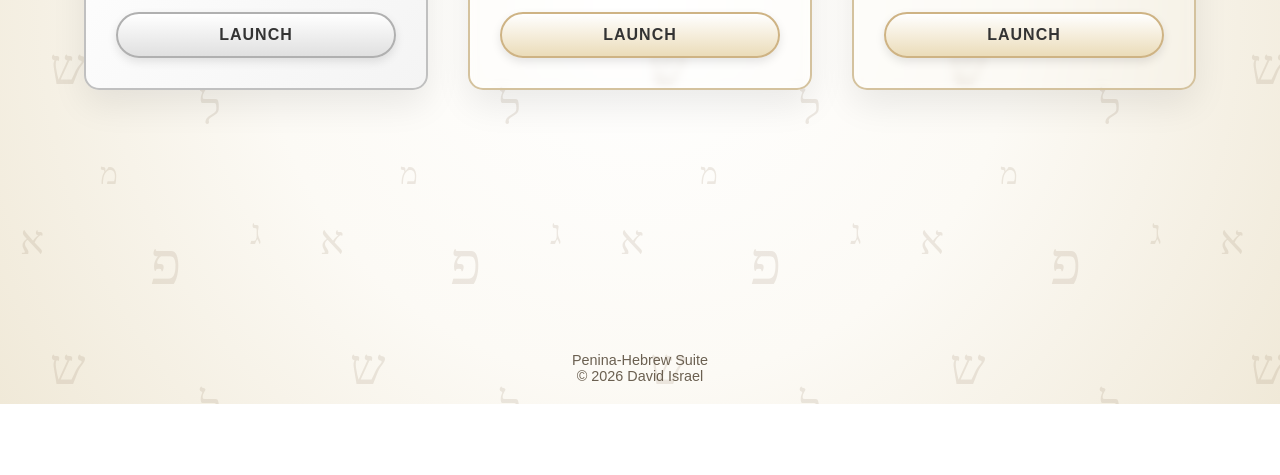
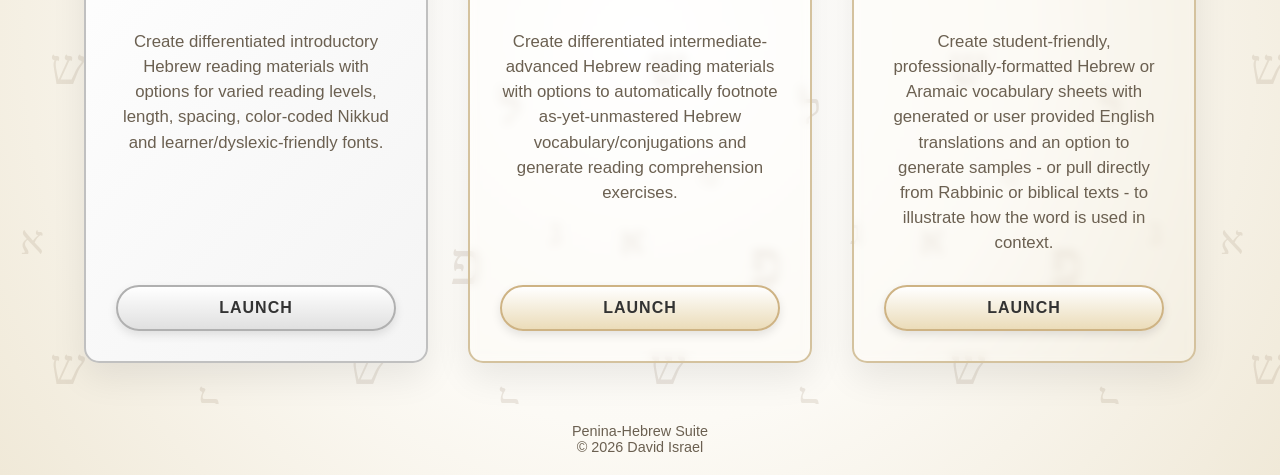
Before and after one commit to rdaisrael/Penina, a website: page index.html in a window 1280 px wide. Shown: the part 396-871 px from the top of the page. Before the commit the page ends 800 px from the top, so only its background shows below. Drawn offline with Linux system fonts and the light colour scheme.

Commit message:
Add files via upload

```diff
--- a/index.html
+++ b/index.html
@@ -211,7 +211,7 @@
                 <img src="/penina-logo.png" alt="Penina Silver Logo">
             </div>
             <h2>Penina<br>Hebrew Reader</h2>
-
+            <p>Create differentiated introductory Hebrew reading materials with options for varied reading levels, length, spacing, color-coded Nikkud and learner/dyslexic-friendly fonts.</p>
             <a href="http://www.penina-hebrew.org/Penina-Reader" class="btn">Launch</a>
         </div>
 
@@ -221,7 +221,7 @@
                 <img src="/peninaplus-logo.png" alt="PeninaPlus Gold Logo">
             </div>
             <h2>PeninaPlus<br>Hebrew Reader</h2>
-
+            <p>Create differentiated intermediate-advanced Hebrew reading materials with options to automatically footnote as-yet-unmastered Hebrew vocabulary/conjugations and generate reading comprehension exercises.</p>
             <a href="http://www.penina-hebrew.org/PeninaPlus-Reader" class="btn">Launch</a>
         </div>
 
@@ -231,7 +231,7 @@
                 <img src="/peninaplus-logo.png" alt="PeninaPlus Gold Logo">
             </div>
             <h2>PeninaPlus<br>Vocabulary Builder</h2>
-
+            <p>Create student-friendly, professionally-formatted Hebrew or Aramaic vocabulary sheets with generated or user provided English translations and an option to generate samples - or pull directly from Rabbinic or biblical texts - to illustrate how the word is used in context.</p>
             <a href="http://www.penina-hebrew.org/PeninaPlus-vocab-builder" class="btn">Launch</a>
         </div>
 
```
Also changed, not shown: PeninaPlus-Reader/index.html (+1 -1 lines), PeninaPlus-vocab-builder/index.html (line endings or trailing spaces), 1 other file.
